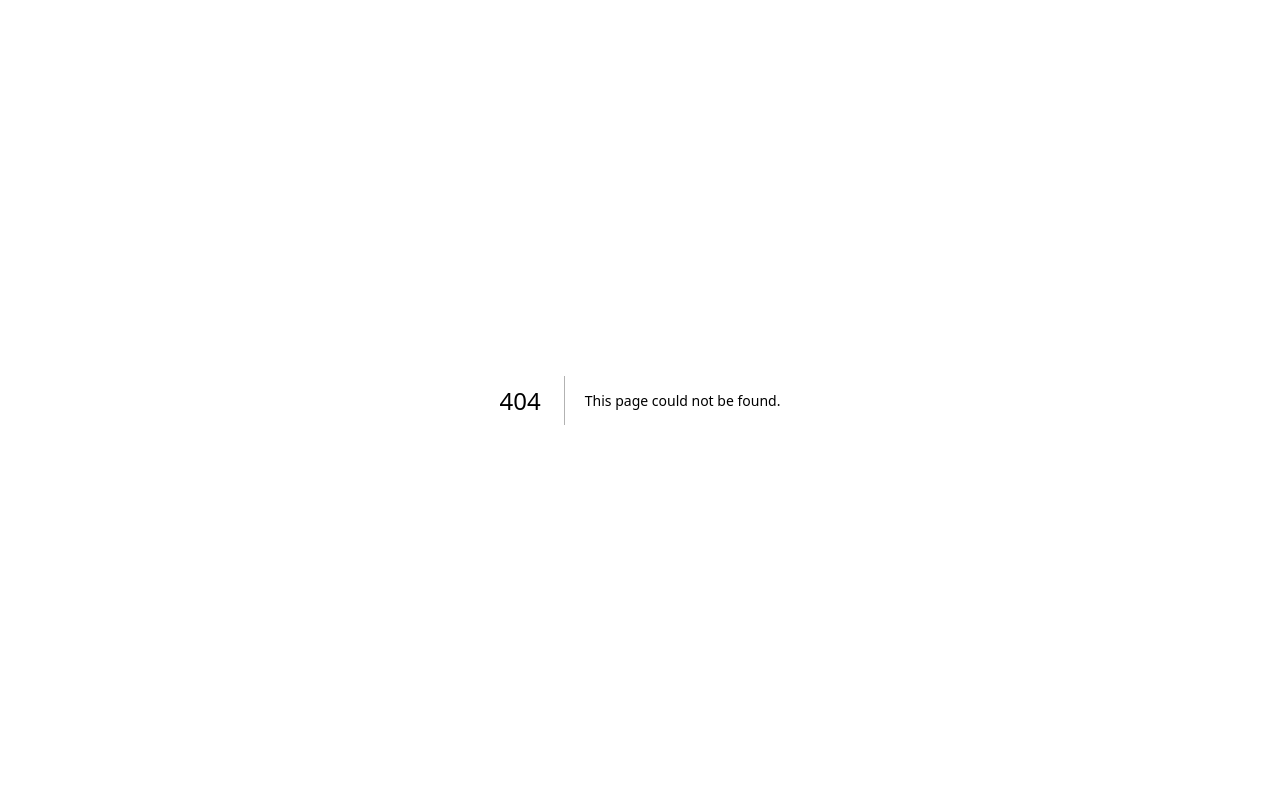
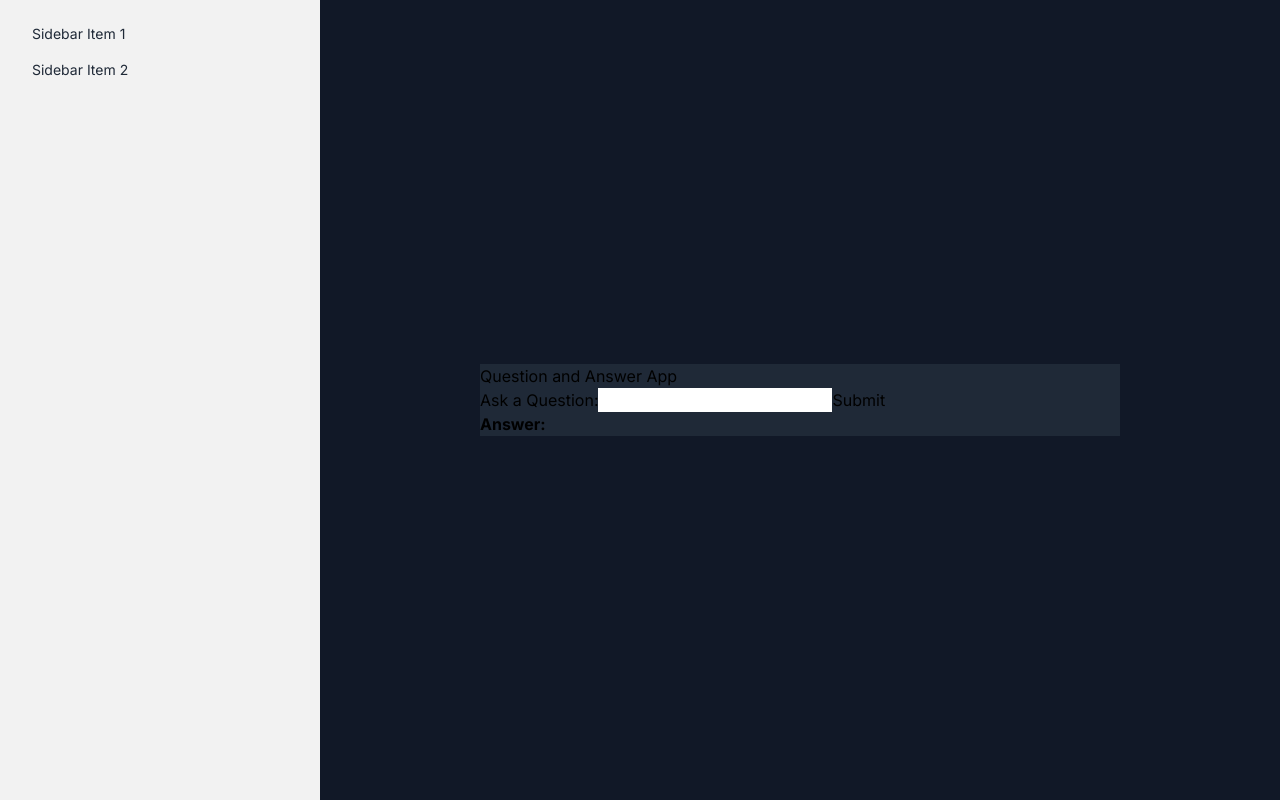
Before and after one commit to anasyakubu/FOC-AI_A, a Next.js app: page /ask in a window 1280 px wide. Before the commit this address had no page. Built offline with nearby package versions, Linux system fonts and the light colour scheme.

Commit message:
ChatBolt Intialition

```diff
--- /dev/null
+++ b/app/ask/page.tsx
@@ -0,0 +1,36 @@
+import React from 'react'
+import QuestionForm from '../components/questionForm'
+
+const Ask = () => {
+  return (
+    <div className="Ask bg-gray-900">
+      <div className="drawer lg:drawer-open">
+        <input id="my-drawer-2" type="checkbox" className="drawer-toggle" />
+        <div className="drawer-content flex flex-col items-center justify-center">
+          {/* Page content here */}
+          <label htmlFor="my-drawer-2" className="btn btn-primary drawer-button lg:hidden">
+            Open drawer
+          </label>
+          <div className="main w-4/6  bg-gray-800">
+            <h1>Question and Answer App</h1>
+            <QuestionForm />
+          </div>
+        </div>
+        <div className="drawer-side">
+          <label htmlFor="my-drawer-2" aria-label="close sidebar" className="drawer-overlay"></label>
+          <ul className="menu p-4 w-80 min-h-full bg-base-200 text-base-content">
+            {/* Sidebar content here */}
+            <li>
+              <a>Sidebar Item 1</a>
+            </li>
+            <li>
+              <a>Sidebar Item 2</a>
+            </li>
+          </ul>
+        </div>
+      </div>
+    </div>
+  )
+}
+
+export default Ask
--- /dev/null
+++ b/app/components/questionForm.tsx
@@ -0,0 +1,55 @@
+// components/QuestionForm.tsx
+'use client'
+
+import React, { useState } from 'react'
+
+const QuestionForm = () => {
+  const [question, setQuestion] = useState('')
+  const [answer, setAnswer] = useState('')
+
+  const handleSubmit = async (e: React.FormEvent) => {
+    e.preventDefault()
+
+    const url = 'https://open-ai21.p.rapidapi.com/qa'
+    const options = {
+      method: 'POST',
+      headers: {
+        'Content-Type': 'application/json',
+        'X-RapidAPI-Key': '2646878456mshbd1d8c2e78ddee4p19813djsn0d1d4503ce73', // Replace with your actual RapidAPI key
+        'X-RapidAPI-Host': 'open-ai21.p.rapidapi.com'
+      },
+      body: JSON.stringify({
+        question,
+        context: 'Your context goes here' // Add your context here
+      })
+    }
+
+    try {
+      const response = await fetch(url, options)
+      const result = await response.json() // Parse the response as JSON
+      const answerText = result.result // Extract the answer from the JSON object
+      setAnswer(answerText)
+    } catch (error) {
+      console.error(error)
+      setAnswer('Error occurred while fetching data')
+    }
+  }
+
+  return (
+    <div>
+      <form onSubmit={handleSubmit}>
+        <label>
+          Ask a Question:
+          <input type="text" value={question} onChange={(e) => setQuestion(e.target.value)} />
+        </label>
+        <button type="submit">Submit</button>
+      </form>
+      <div>
+        <strong>Answer:</strong>
+        <p>{answer}</p>
+      </div>
+    </div>
+  )
+}
+
+export default QuestionForm
```
Also changed, not shown: 1 other file (tests, documents, lock files or other folders).
